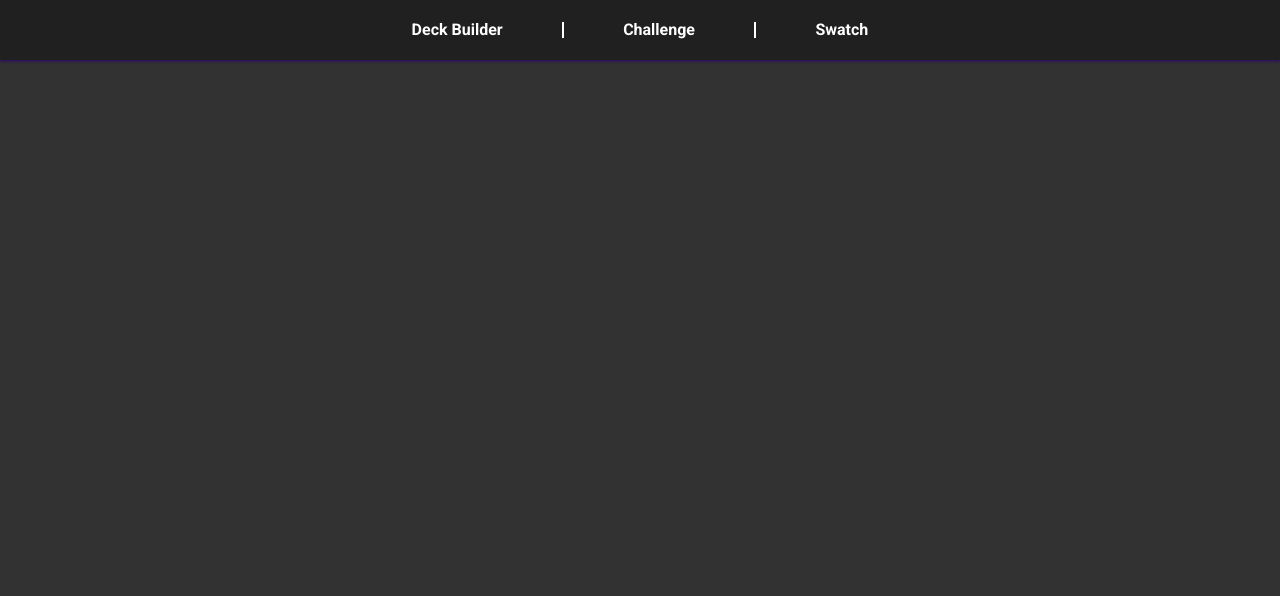
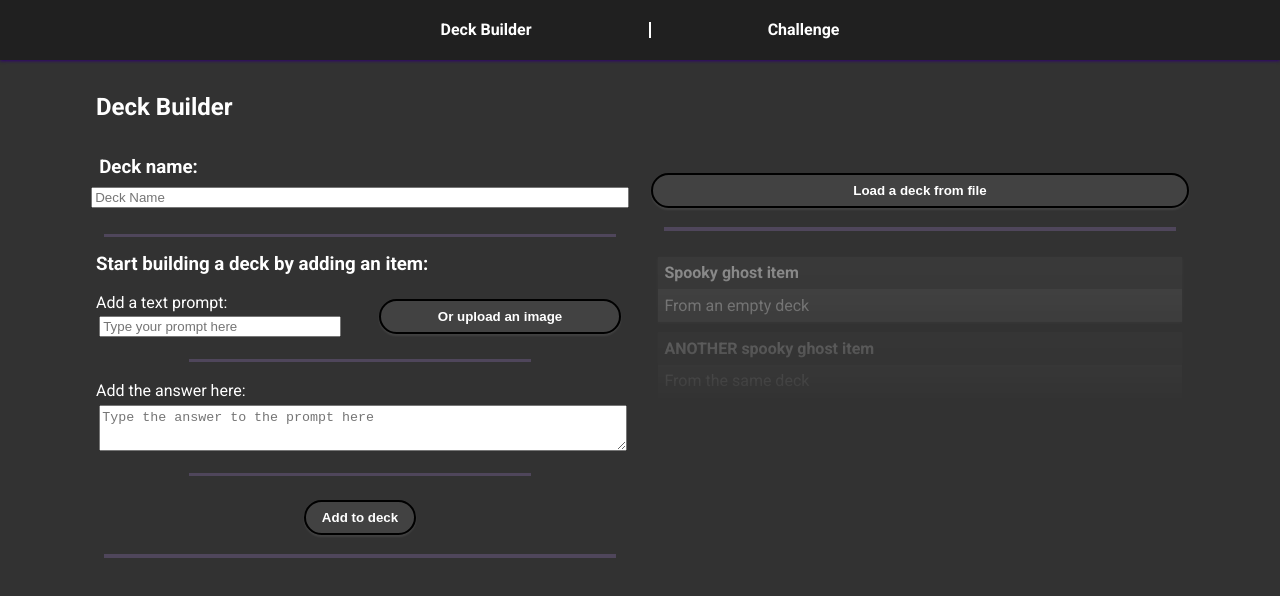
Before and after one commit to seanmizen/flash-app, a React (Create React App) app: page / in a window 1280 px wide. Shown: the top 596 px of the page. Built offline with nearby package versions, Linux system fonts and the light colour scheme.

Commit message:
Modified routing. server side fixes still due.

```diff
--- a/package.json
+++ b/package.json
@@ -38,5 +38,6 @@
       "last 1 firefox version",
       "last 1 safari version"
     ]
-  }
+  },
+  "homepage" : "http://seanmizen.com/FlashApp"
 }
--- a/src/App.js
+++ b/src/App.js
@@ -8,7 +8,7 @@ import { BrowserRouter as Router, Switch, Route } from "react-router-dom";
 
 function App() {
   return (
-    <Router basename="/flash-app">
+    <Router basename="/FlashApp">
       <Nav />
       <div className="container">
         <Switch>
@@ -20,6 +20,12 @@ function App() {
           </Route>
           <Route path="/Swatch">
             <Swatch />
+          </Route>
+          <Route path="/">
+            <DeckEditor />
+          </Route>
+          <Route path="/*">
+            <DeckEditor />
           </Route>
           {/*}
           <Route path="/">
--- a/src/core/Nav.js
+++ b/src/core/Nav.js
@@ -15,10 +15,12 @@ class Nav extends Component {
             <li className={styles["nav-list-item"]}>
               <Link to="/Challenge">Challenge</Link>
             </li>
+            {/*}
             <li className={styles["nav-list-spacer"]} />
             <li className={styles["nav-list-item"]}>
               <Link to="/Swatch">Swatch</Link>
             </li>
+            */}
           </ul>
         </div>
       </nav>
```
